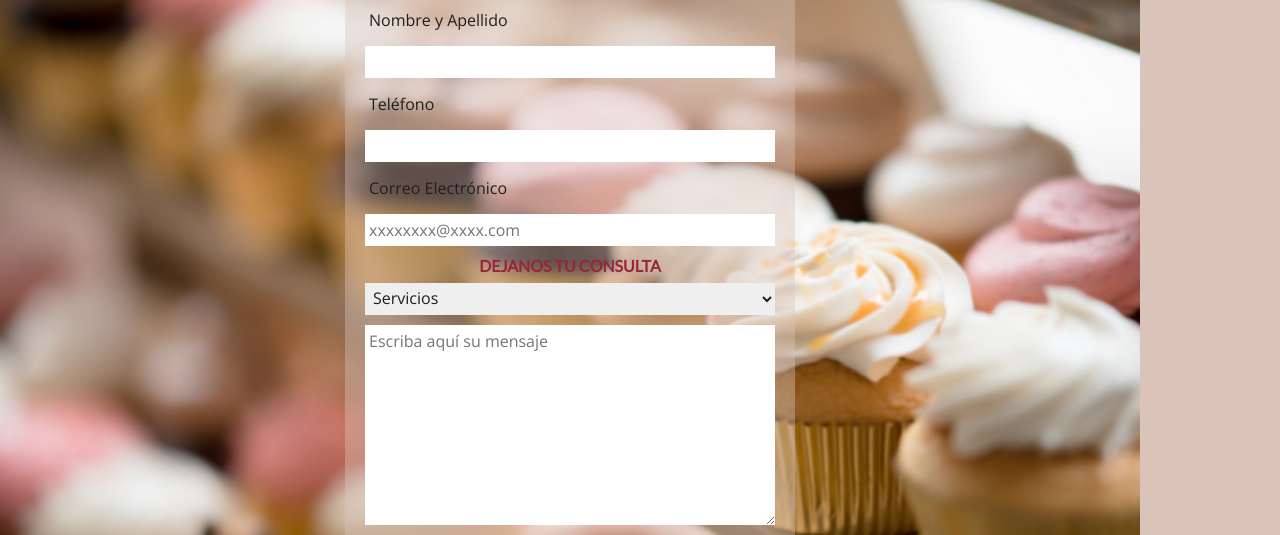
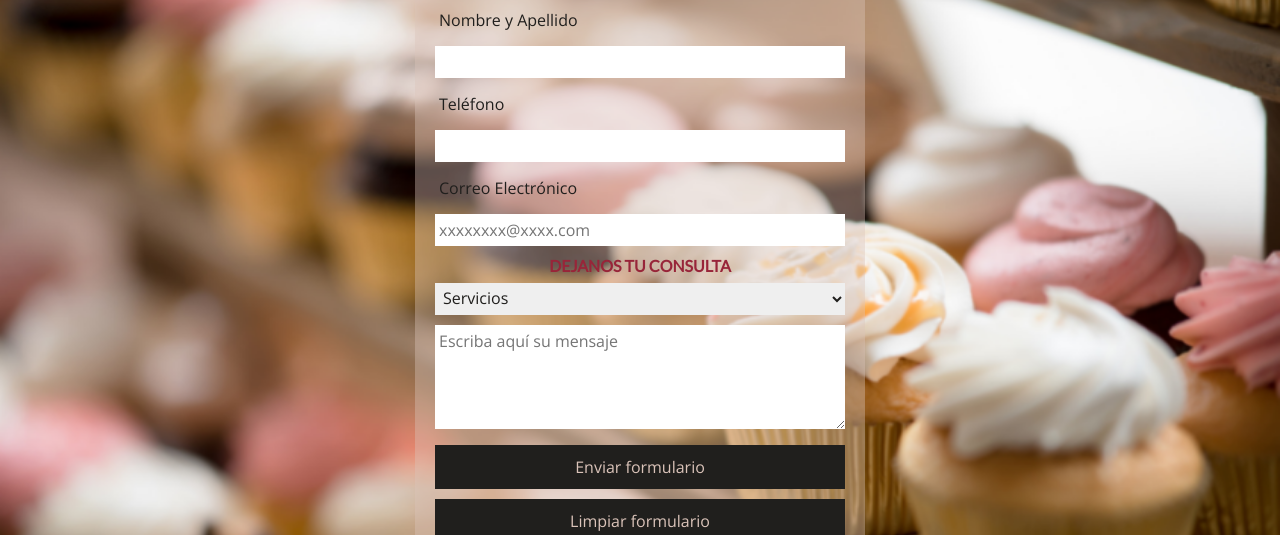
Before and after one commit to Paulina-super/Proyecto, a website: page Contacto.html in a window 1280 px wide. Shown: the part 220-755 px from the top of the page. Drawn offline with nearby package versions, Linux system fonts and the light colour scheme.

Commit message:
ajustes
camjbio de tamaños

```diff
--- a/Contacto.html
+++ b/Contacto.html
@@ -13,7 +13,7 @@
 </head>
 
 <body>
-    <div class="container">
+
     <header>
         <div class="header">
             <h1>Pour Tout Le Monde</h1>
@@ -59,7 +59,7 @@
                             <option>Otros</option>
                         </select>
 
-                        <textarea rows="8" cols="50" name="mensaje" placeholder="Escriba aquí su mensaje"></textarea>
+                    <textarea rows="4" cols="50" name="mensaje" placeholder="Escriba aquí su mensaje"></textarea>
 
                     <input type="submit" value="Enviar formulario" id="boton">
                     <input type="reset" value="Limpiar formulario" id="boton">
@@ -89,7 +89,7 @@
     </footer>
     <script src="https://cdn.jsdelivr.net/npm/@popperjs/core@2.6.0/dist/umd/popper.min.js" integrity="sha384-KsvD1yqQ1/1+IA7gi3P0tyJcT3vR+NdBTt13hSJ2lnve8agRGXTTyNaBYmCR/Nwi" crossorigin="anonymous"></script>
     <script src="https://cdn.jsdelivr.net/npm/bootstrap@5.0.0-beta2/dist/js/bootstrap.min.js" integrity="sha384-nsg8ua9HAw1y0W1btsyWgBklPnCUAFLuTMS2G72MMONqmOymq585AcH49TLBQObG" crossorigin="anonymous"></script>
-    </div>
+
 </body>
 
 </html>
--- a/SCSS/prueba.scss
+++ b/SCSS/prueba.scss
@@ -70,15 +70,16 @@ p {
 
 body {
     background: $color4;
+    overflow-x: hidden;
     .container {
         width: 100%;
-        margin: 0;
+        margin: auto;
         padding: 0;
     }
     header {
         background-color: $color1;
         width: 100vw;
-        height: 10%;
+        height: 5%;
         position: relative;
         top: 0;
         z-index: 1;
@@ -181,11 +182,12 @@ body {
             width: 100vw;
         }
         .contacto {
-            height: 100vh;
+            height: 75vh;
             background: url(../Imagenes/bas.png);
             background-size: 100vw 100vh;
             background-attachment: fixed;
             margin: 0;
+            top: 0;
             .formulario {
                 width: 450px;
                 margin: auto;
@@ -240,7 +242,7 @@ body {
         background-color: $color1;
         width: 100vw;
         height: 60px;
-        bottom: 0;
+        margin-bottom: 0;
         position: relative;
         .footer__logo {
             padding: 5px;
```
Also changed, not shown: CSS/prueba.css. Lines whose indentation alone changed are shown as unchanged.
